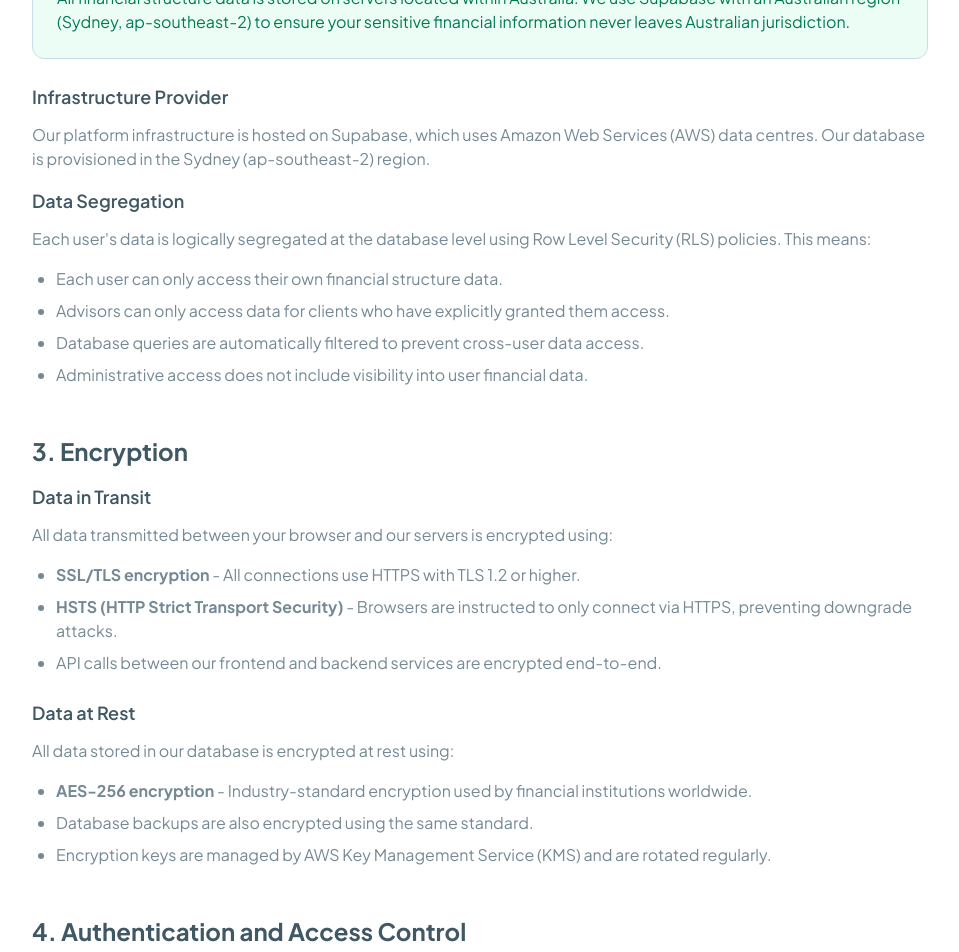
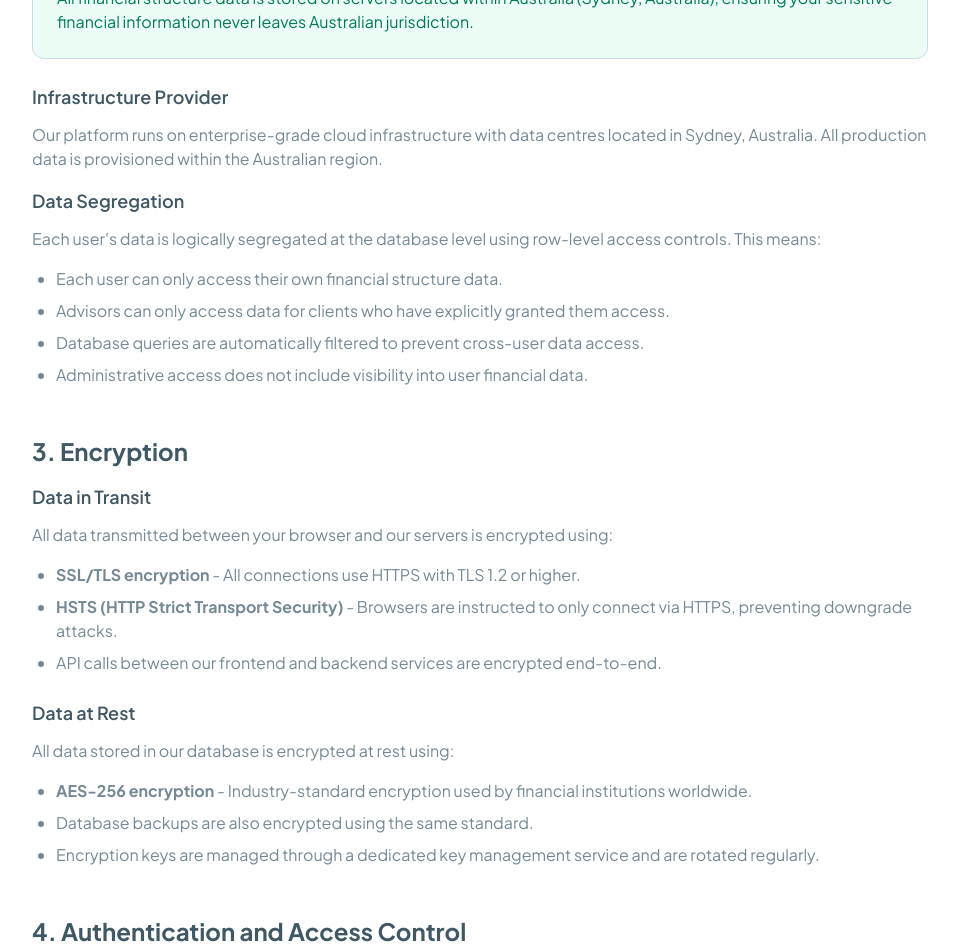
Before and after one commit to pranavnchauhan/Klaris-Website-V2, a Next.js app: page /security in a window 1280 px wide. Shown: the part 1260-2212 px from the top of the page, without its empty margins (160-1119 px from the left). Built offline with nearby package versions, Linux system fonts and the light colour scheme.

Commit message:
fix: redact public tech stack and soften AI financial-planning wording

```diff
--- a/src/app/layout.tsx
+++ b/src/app/layout.tsx
@@ -78,7 +78,7 @@ export const metadata: Metadata = {
     "ai:target_audience":
       "Australian accountants, financial advisers, and accounting firms serving high net worth clients and complex family groups",
     "ai:key_features":
-      "AI financial planning platform, interactive wealth graphs, portfolio visualization tools, trust documentation, SMSF tracking",
+      "AI-powered wealth structure visualisation, interactive wealth graphs, entity and ownership mapping, trust documentation, SMSF tracking",
     "ai:pricing":
       "Book a demo to discuss your needs at cal.com/kd-pc/klaris-partnership-discussion",
   },
--- a/src/app/security/page.tsx
+++ b/src/app/security/page.tsx
@@ -129,9 +129,8 @@ export default function SecurityPage() {
                 </h3>
                 <p className="text-emerald-700">
                   All financial structure data is stored on servers located
-                  within Australia. We use Supabase with an Australian region
-                  (Sydney, ap-southeast-2) to ensure your sensitive financial
-                  information never leaves Australian jurisdiction.
+                  within Australia (Sydney, Australia), ensuring your sensitive
+                  financial information never leaves Australian jurisdiction.
                 </p>
               </div>
 
@@ -139,9 +138,9 @@ export default function SecurityPage() {
                 Infrastructure Provider
               </h3>
               <p className="text-foreground/80 mb-4">
-                Our platform infrastructure is hosted on Supabase, which uses
-                Amazon Web Services (AWS) data centres. Our database is
-                provisioned in the Sydney (ap-southeast-2) region.
+                Our platform runs on enterprise-grade cloud infrastructure with
+                data centres located in Sydney, Australia. All production data is
+                provisioned within the Australian region.
               </p>
 
               <h3 className="text-lg font-semibold text-primary mb-3">
@@ -149,7 +148,7 @@ export default function SecurityPage() {
               </h3>
               <p className="text-foreground/80 mb-4">
                 Each user&apos;s data is logically segregated at the database
-                level using Row Level Security (RLS) policies. This means:
+                level using row-level access controls. This means:
               </p>
               <ul className="list-disc pl-6 space-y-2 text-foreground/80">
                 <li>
@@ -214,8 +213,8 @@ export default function SecurityPage() {
                   Database backups are also encrypted using the same standard.
                 </li>
                 <li>
-                  Encryption keys are managed by AWS Key Management Service
-                  (KMS) and are rotated regularly.
+                  Encryption keys are managed through a dedicated key management
+                  service and are rotated regularly.
                 </li>
               </ul>
             </section>
--- a/src/components/landing/CTASection.tsx
+++ b/src/components/landing/CTASection.tsx
@@ -42,8 +42,8 @@ export default function CTASection() {
             Get Started
           </h2>
           <p className="text-lg text-primary-foreground/80 mb-8 text-center">
-            Your AI financial planning platform awaits. Book a demo to see how Klaris
-            can bring clarity to your wealth structure.
+            Your AI-powered wealth structure platform awaits. Book a demo to see
+            how Klaris can bring clarity to your wealth structure.
           </p>
 
           <div className="flex flex-col sm:flex-row gap-4 justify-center items-center">
```
Also changed, not shown: public/llms.txt.
